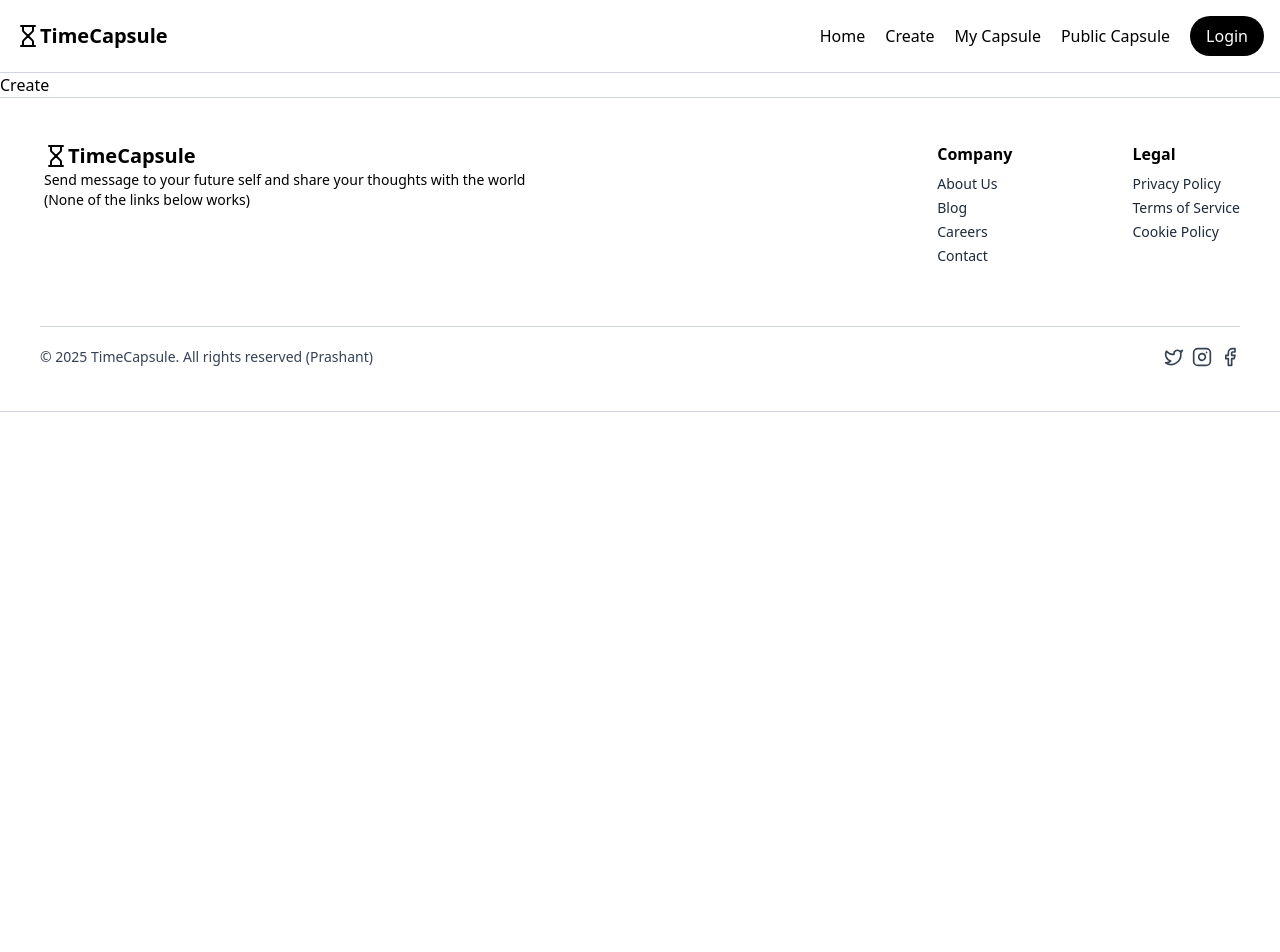
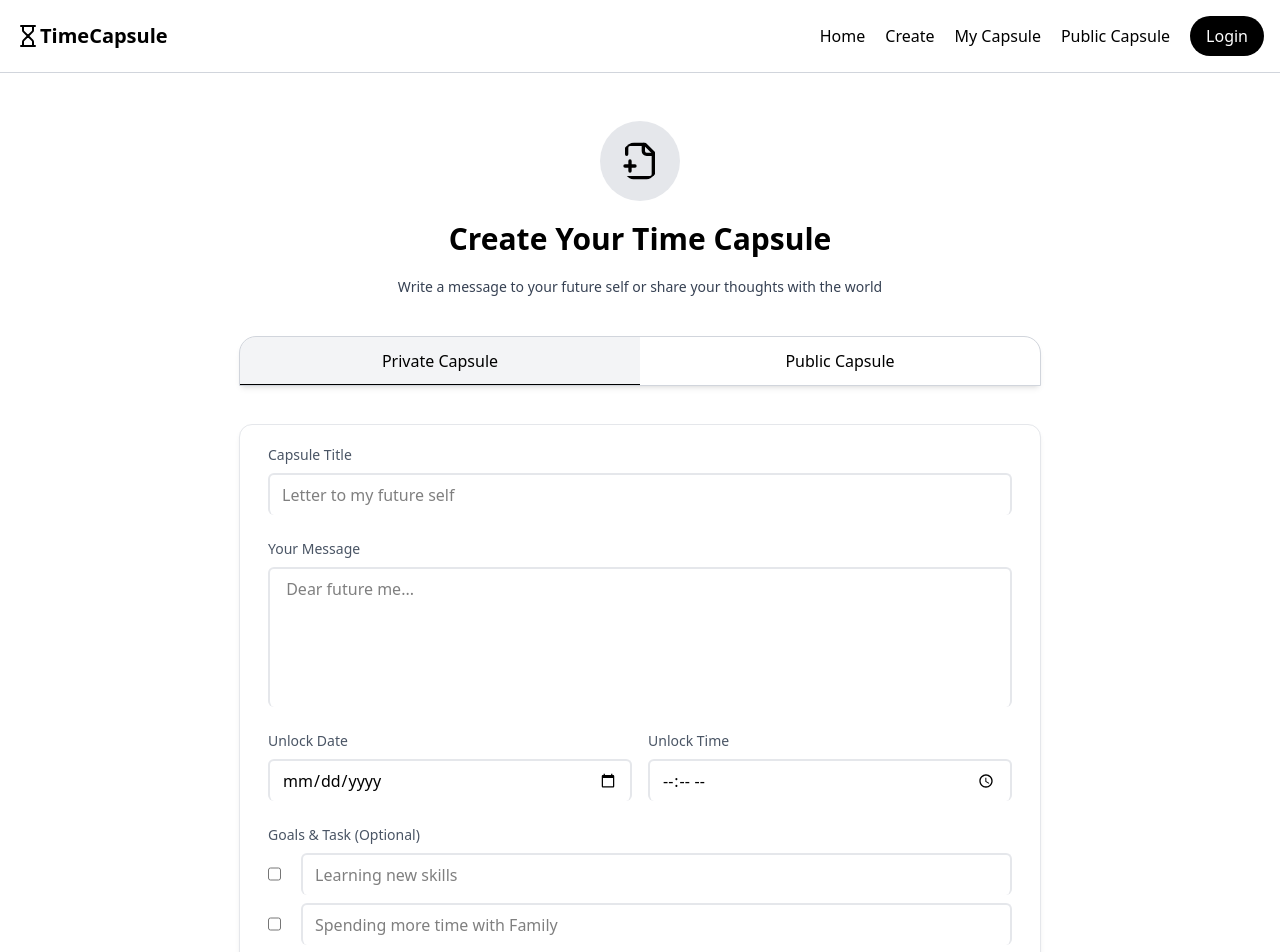
Before and after one commit to prashantlord/TimeCapsule, a React (Vite) app: page /create in a window 1280 px wide. Shown: the top 952 px of the page. Before the commit the page ends 800 px from the top, so only its background shows below. Built offline with nearby package versions, Linux system fonts and the light colour scheme.

Commit message:
PushWithError

```diff
--- a/src/Pages/Create.jsx
+++ b/src/Pages/Create.jsx
@@ -1,7 +1,189 @@
-import React from 'react'
+import { FilePlus2, Tablets } from "lucide-react";
+import React, { useState } from "react";
+import CardOne from "../Components/Capsule/CardOne";
+import { data } from "react-router";
 
 export default function Create() {
+  const [title, setTitle] = useState("");
+  const [description, setDescription] = useState("");
+  const [publish, setPublish] = useState("");
+  const [opening, setOpening] = useState("");
+  const [goals, setGoals] = useState([]);
+
+  const [capsule, setCapsule] = useState("private");
+
+  const handleCreate = () => {};
+  const handleDraft = () => {};
+
   return (
-    <div>Create</div>
-  )
+    <>
+      <section className="mx-auto h-fit mt-12  ">
+        <div className="flex items-center flex-col gap-5 px-5">
+          <FilePlus2 className=" bg-gray-200 w-20 h-20 p-5 rounded-full  " />
+          <h1 className="text-3xl font-bold text-center">
+            Create Your Time Capsule
+          </h1>
+          <p className="text-center text-gray-700 text-sm">
+            Write a message to your future self or share your thoughts with the
+            world
+          </p>
+        </div>
+      </section>
+
+      <section className="flex flex-col mt-10 gap-10 px-5">
+        <div className="mx-auto overflow-hidden bg-white w-full h-12 md:w-200 outline-1 outline-gray-300 shadow-md rounded-t-2xl flex  justify-between">
+          <button
+            className={` border-b-1  w-full transition-all duration-300 ease-in ${
+              capsule === "private"
+                ? "bg-gray-100 border-black "
+                : "border-white"
+            }`}
+            onClick={() => {
+              setCapsule("private");
+            }}
+          >
+            Private <span className="hidden md:inline ">Capsule </span>{" "}
+          </button>
+          <button
+            className={` border-b-1  w-full transition-all duration-300 ease-in ${
+              capsule === "public"
+                ? "bg-gray-100 border-black "
+                : "border-white"
+            }`}
+            onClick={() => {
+              setCapsule("public");
+            }}
+          >
+            Public <span className="hidden md:inline ">Capsule </span>{" "}
+          </button>
+        </div>
+        <div className="mx-auto w-full h-fit flex flex-col items-center justify-center xl:flex-row gap-10 md:w-200 mb-20  ">
+          <form className="outline-1 outline-gray-200 shadow-md rounded-xl w-full px-7 py-5 flex flex-col gap-6 ">
+            <div className="flex flex-col w-full gap-2">
+              <label
+                htmlFor="title"
+                className="text-gray-600 font-medium text-sm"
+              >
+                Capsule Title
+              </label>
+              <input
+                type="text"
+                name="title"
+                className="border-t-2 border-l-2 border-r-2 border-gray-200 rounded-md px-3 py-2 focus:outline-none focus:border-gray-400 transition-colors duration-300"
+                placeholder={
+                  capsule === "private"
+                    ? "Letter to my future self"
+                    : "Letter to the future world"
+                }
+                value={title}
+                onChange={(e) => {
+                  setTitle(e.target.value);
+                }}
+              />
+            </div>
+
+            <div className="flex flex-col w-full gap-2">
+              <label
+                htmlFor="title"
+                className="text-gray-600 font-medium text-sm"
+              >
+                Your Message
+              </label>
+              <textarea
+                type="text"
+                name="title"
+                className="border-t-2 h-35 resize-none border-l-2 border-r-2 border-gray-200 rounded-md px-3 py-2 focus:outline-none focus:border-gray-400 transition-colors duration-300"
+                placeholder={
+                  capsule === "public"
+                    ? "Hello world from the future..."
+                    : " Dear future me..."
+                }
+                value={description}
+                onChange={(e) => {
+                  setDescription(e.target.value);
+                }}
+              />
+            </div>
+
+            <div className="flex w-full gap-4">
+              <div className="w-full flex flex-col gap-2">
+                <label
+                  htmlFor="title"
+                  className="text-gray-600 font-medium text-sm"
+                >
+                  Unlock Date
+                </label>
+                <input
+                  type="date"
+                  name="title"
+                  className="w-full border-t-2 border-l-2 border-r-2 border-gray-200 rounded-md px-3 py-2 focus:outline-none focus:border-gray-400 transition-colors duration-300"
+                  value={data}
+                  onChange={(e) => {
+                    setPublish(e.target.value);
+                  }}
+                />
+              </div>
+              <div className="w-full flex flex-col gap-2">
+                <label
+                  htmlFor="title"
+                  className="text-gray-600 font-medium text-sm"
+                >
+                  Unlock Time
+                </label>
+                <input
+                  type="time"
+                  name="title"
+                  className="w-full border-t-2 border-l-2 border-r-2 border-gray-200 rounded-md px-3 py-2 focus:outline-none focus:border-gray-400 transition-colors duration-300"
+                />
+              </div>
+            </div>
+            <div className="flex flex-col w-full gap-2">
+              <label
+                htmlFor="title"
+                className="text-gray-600 font-medium text-sm"
+              >
+                Goals & Task (Optional)
+              </label>
+              <div className="flex gap-5">
+                <input type="checkbox" name="task1" id="task1" />
+                <input
+                  type="text"
+                  placeholder="Learning new skills"
+                  className="w-full border-t-2 border-l-2 border-r-2 border-gray-200 rounded-md px-3 py-2 focus:outline-none focus:border-gray-400 transition-colors duration-300"
+                />
+              </div>
+              <div className="flex gap-5">
+                <input type="checkbox" name="task1" id="task1" />
+                <input
+                  type="text"
+                  placeholder="Spending more time with Family"
+                  className="w-full border-t-2 border-l-2 border-r-2 border-gray-200 rounded-md px-3 py-2 focus:outline-none focus:border-gray-400 transition-colors duration-300"
+                />
+              </div>
+            </div>
+            <div className="flex flex-col gap-3 md:flex-row">
+              <button
+                className="bg-gray-900 text-white py-3 rounded-xl w-full curosr-pointer hover:bg-gray-800  transition-colors duration-300"
+                onClick={(e) => {
+                  e.preventDefault();
+                  handleCreate();
+                }}
+              >
+                Create {capsule === "public" ? "Public" : "Private"} Capsule
+              </button>
+              <button
+                className="border-t-2 border-l-2 border-r-2 border-gray-200 py-3 rounded-xl w-full md:w-60 cursor-pointer hover:bg-gray-200 transition-colors duration-300 hover:border-gray-400"
+                onClick={(e) => {
+                  e.preventDefault();
+                  handleDraft();
+                }}
+              >
+                Save as Draft
+              </button>
+            </div>
+          </form>
+        </div>
+      </section>
+    </>
+  );
 }
```
